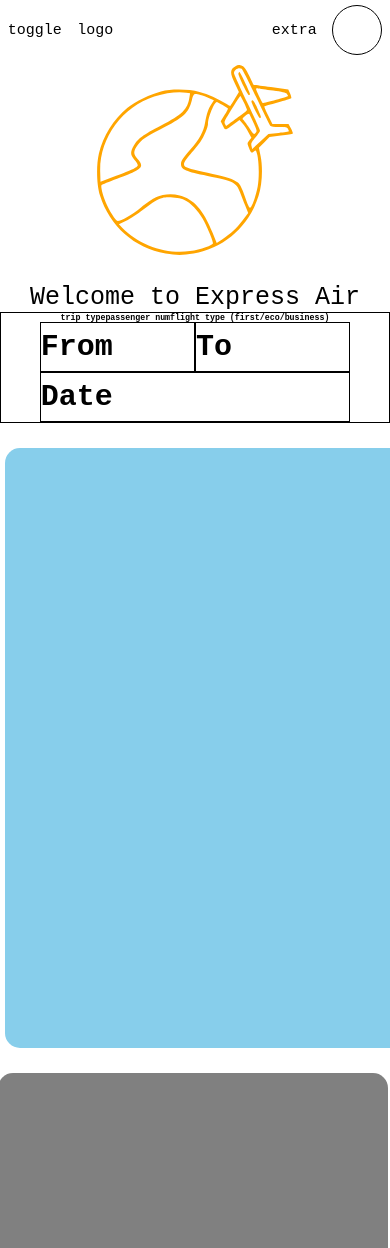
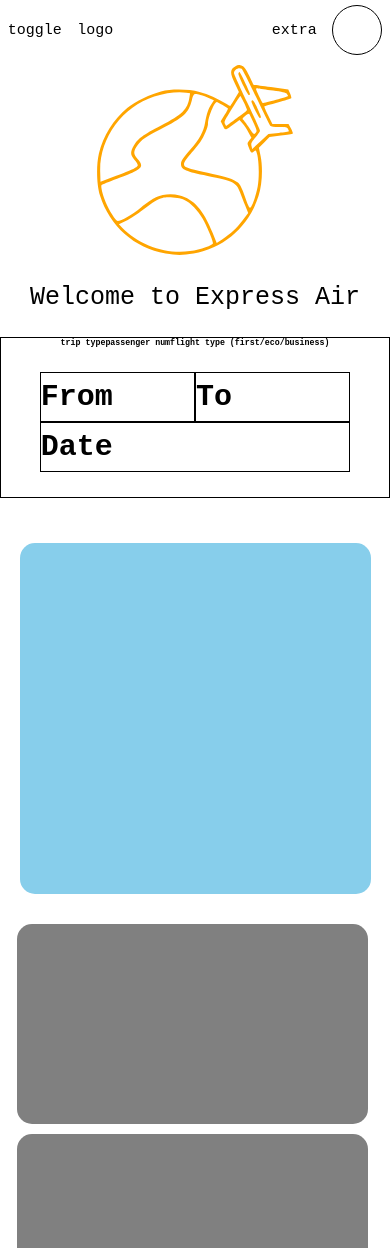
Before and after one commit to josephcake/express-airline, a React (Create React App) app: page / in a window 390 px wide. Shown: the top 1248 px of the page. Built offline with nearby package versions, Linux system fonts and the light colour scheme; a web font is replaced by a local one.

Commit message:
clamp flightcontroller

```diff
--- a/src/home/FlightController.js
+++ b/src/home/FlightController.js
@@ -8,11 +8,13 @@ const FCDiv = styled.div`
   /* height: 100%; */
   width: 100%;
   border: solid 1px black;
+  margin: 25px 0;
+
   @media screen and (max-width: 1000px) {
     /* width:auto; */
     /* padding:20px; */
-    justify-content:center;
-    align-items:center;
+    justify-content: center;
+    align-items: center;
   }
 `;
 const DestinationContainer = styled.div`
@@ -21,6 +23,7 @@ const DestinationContainer = styled.div`
   justify-content: space-evenly;
   align-items: center;
   /* border: solid 1px black; */
+  margin: 25px 0;
   & h3 {
     width: 100%;
     border: solid 1px black;
--- a/src/home/Home.js
+++ b/src/home/Home.js
@@ -30,8 +30,9 @@ const Suggestions = styled.div`
   background: gray;
   border-radius: 15px;
   @media screen and (max-width: 1000px) {
-    height: 270px;
-    /* margin:5px; */
+    height: clamp(200px, 30vw, 300px);
+    width: clamp(300px, 90vw, 1000px);
+    margin: auto;
   }
 `;
 
@@ -76,9 +77,7 @@ const ExploreMap = styled.div`
   width: 50%;
   height: 100%;
   @media screen and (max-width: 1000px) {
-    /* flex: 1 0 400px; */
-    height: 600px;
-    width: 100%;
+    width:100%;
   }
 `;
 
@@ -88,8 +87,9 @@ const Map = styled.div`
   background: skyblue;
   border-radius: 15px;
   @media screen and (max-width: 1000px) {
-    flex: 1 0 400px;
-    margin: 5px;
+    height: clamp(300px, 90vw, 600px);
+    width: clamp(300px, 90vw, 1000px);
+    margin:auto;
   }
 `;
 console.log('home')
```
